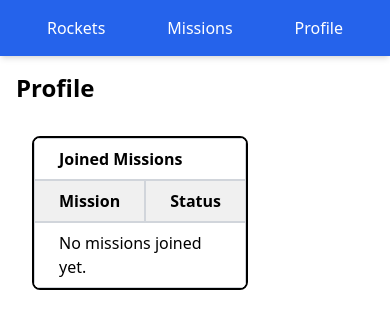
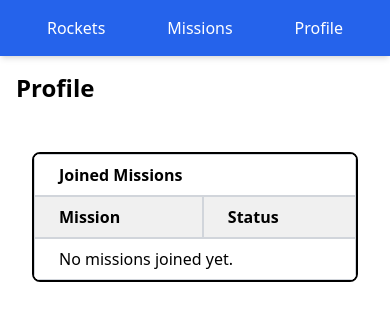
Before and after one commit to ZohalMirkhel/space-travelers, a React (Create React App) app: page /profile in a window 390 px wide. Shown: the top 328 px of the page. Built offline with nearby package versions, Linux system fonts and the light colour scheme.

Commit message:
Worked on the responsiveness of the page a little

```diff
--- a/src/components/ProfileList.js
+++ b/src/components/ProfileList.js
@@ -3,12 +3,11 @@ import { useSelector } from 'react-redux';
 
 const ProfileList = () => {
   const missions = useSelector((state) => state.missions);
-
   const joinedMissions = missions.filter((mission) => mission.reserved);
 
   return (
-    <div className="container mx-auto p-4 flex space-x-4">
-      <div className="w-1/2">
+    <div className="container mx-auto p-4 flex justify-center md:justify-start space-x-4">
+      <div className="w-full md:w-1/2 mt-4 md:mt-0">
         <table className="min-w-full table-auto border-separate border-spacing-0 border-2 border-black rounded-lg overflow-hidden">
           <thead>
             <tr className="bg-gray-100">
```
